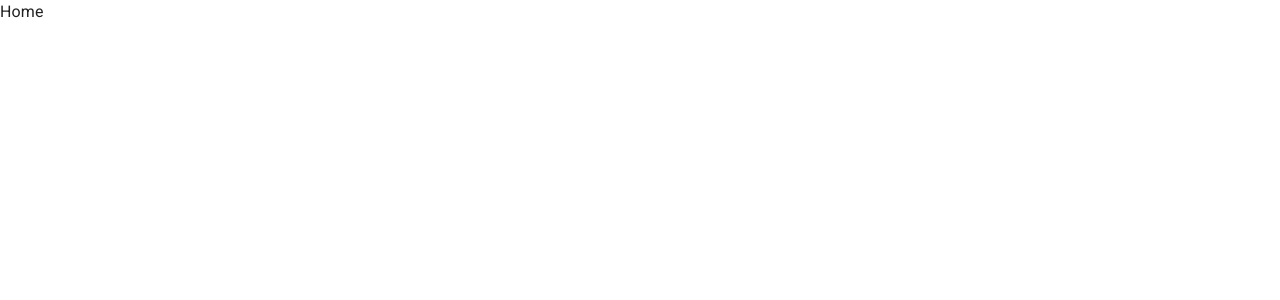
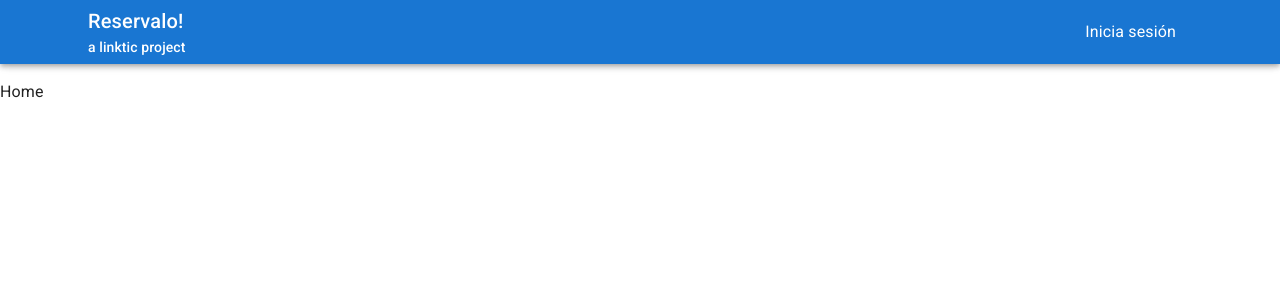
Before and after one commit to JuanC001/LinkticMDFront-End, a React (Vite) app: page / in a window 1280 px wide. Shown: the top 300 px of the page. Built offline with nearby package versions, Linux system fonts and the light colour scheme.

Commit message:
Cambios en AppRouter para incluir la nueva NavBar

```diff
--- /dev/null
+++ b/src/Global/Components/NavBar/NavBar.jsx
@@ -0,0 +1,48 @@
+import { AppBar, Box, Container, MenuItem, Toolbar, Typography } from "@mui/material"
+import { useState } from "react"
+
+import { useNavigate } from 'react-router-dom'
+
+export const NavBar = () => {
+    const [logged, setLogged] = useState(false)
+    const navigation = useNavigate()
+
+    const handleNavigation = (path) => {
+        navigation(path)
+    }
+
+    return (
+        <AppBar>
+            <Container>
+                <Toolbar>
+                    <Box sx={{cursor: 'pointer'}} flexGrow={1} onClick={() => console.log('click')}>
+                        <Typography variant="h6">
+                            Reservalo!
+                        </Typography>
+                        <Typography variant="subtitle2">
+                            a linktic project
+                        </Typography>
+                    </Box>
+
+                    {
+                        logged ?
+                            <>
+                                <MenuItem onClick={() => handleNavigation('/reservaciones')}>
+                                    Mis Reservaciones
+                                </MenuItem>
+                                <MenuItem>
+                                    Cerrar sesión
+                                </MenuItem>
+
+                            </>
+                            :
+                            <MenuItem onClick={() => setLogged(true)}>
+                                Inicia sesión
+                            </MenuItem>
+                    }
+
+                </Toolbar>
+            </Container>
+        </AppBar>
+    )
+}
--- a/src/Routes/AppRouter.jsx
+++ b/src/Routes/AppRouter.jsx
@@ -1,11 +1,18 @@
 import { Route, Routes } from 'react-router-dom'
 
 import { Home } from '../Pages/Home/Home'
+import { NavBar } from '../Global/Components/NavBar/NavBar'
+import { Box } from '@mui/material'
 
 export const AppRouter = () => {
     return (
-        <Routes>
-            <Route path="/" element={<Home />} />
-        </Routes>
+        <>
+            <NavBar />
+            <Box mt={10} maxWidth={1500} mx={'auto'}>
+                <Routes>
+                    <Route path="/" element={<Home />} />
+                </Routes>
+            </Box>
+        </>
     )
 }
```
